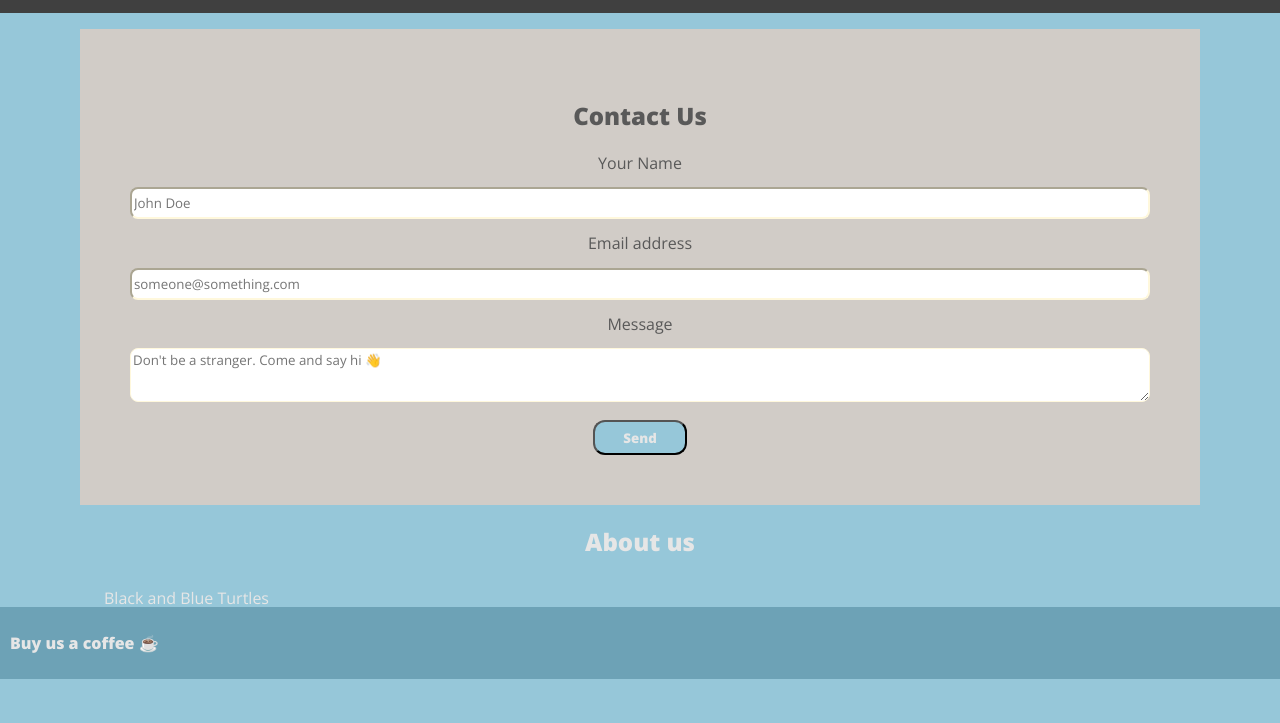
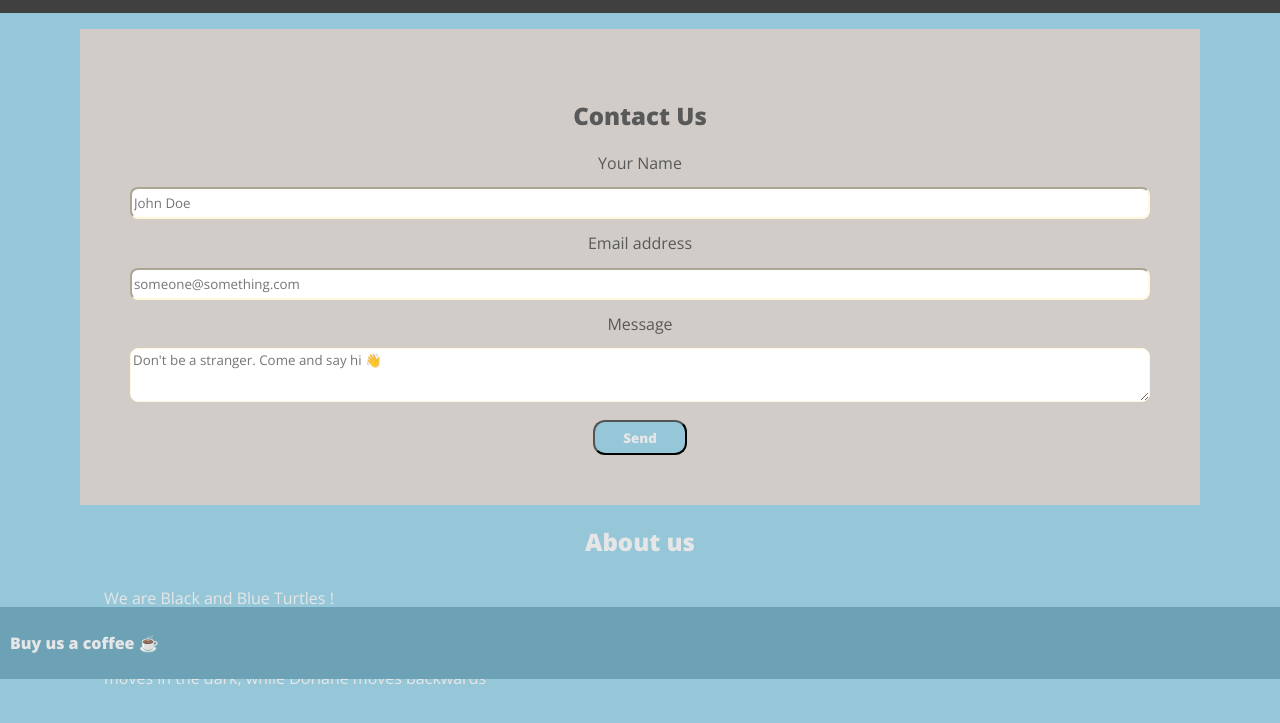
Before and after one commit to So-G/blackandblueturtles, a website: page pages/contact.html in a window 1280 px wide. Shown: the part 121-844 px from the top of the page. Drawn offline with nearby package versions, Linux system fonts and the light colour scheme.

Commit message:
update text html in contact us

```diff
--- a/pages/contact.html
+++ b/pages/contact.html
@@ -75,8 +75,11 @@
       </form>
       <section class="about-us">
         <h2>About us</h2>
-        <p>Black and Blue Turtles</p>
-        <p>Doriane, Edouard, Joris & Solène</p>
+        <p>We are Black and Blue Turtles !</p>
+        <p>
+          Edouard moves too quickly for a turtle , Joris : moves slowly , Solène
+          moves in the dark, while Doriane moves backwards
+        </p>
       </section>
     </main>
 
```
